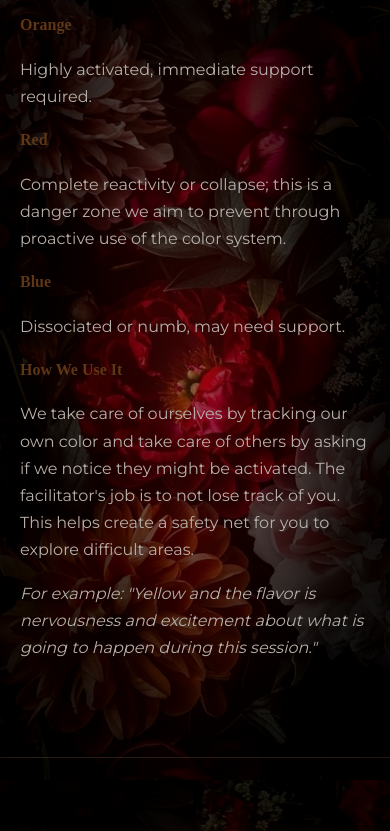
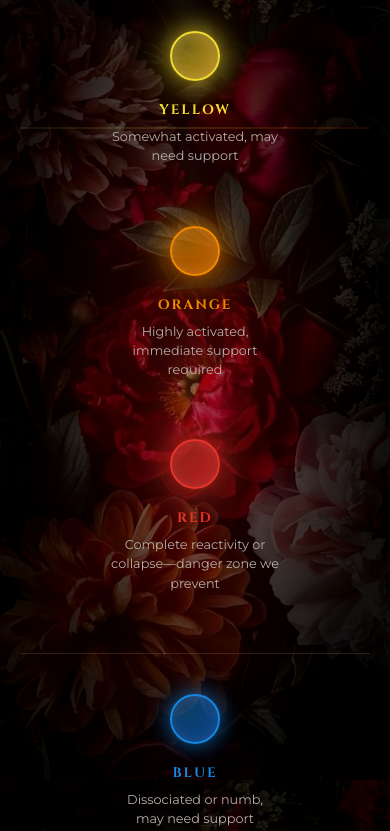
Before and after one commit to alimarie89/REVEL, a React (Vite) app in the folder frontend/: page /team-vision in a window 390 px wide. Shown: the part 7660-8491 px from the top of the page. Built offline with nearby package versions, Linux system fonts and the light colour scheme.

Commit message:
Redesign: Color Check System as cinematic nervous system spectrum visualization

```diff
--- a/frontend/src/pages/TeamVision.jsx
+++ b/frontend/src/pages/TeamVision.jsx
@@ -137,45 +137,73 @@
           <h2>The Color Check System</h2>
           <p className="subtitle">Shared language for the collective nervous system</p>
 
-          <p className="color-intro">The color check system provides shared language to describe a weather report of our nervous system state. This practice is built on two foundational values: <strong>care for the collective nervous system</strong> and <strong>the power of developing language together</strong>.</p>
+          <p className="color-intro">
+            The color check system provides shared language to describe a weather report of our nervous system state. When we can name what's happening in our bodies and hearts, we move from isolation into connection.
+          </p>
 
-          <p className="color-intro">When we can name what's happening in our bodies and hearts, we move from isolation into connection. When you share your color, you're inviting the collective to know you, to adjust, to care.</p>
+          {/* SPECTRUM VISUALIZATION */}
+          <div className="color-spectrum">
+            <div className="spectrum-band"></div>
 
-          <div className="colors-grid">
-            <div className="color-item green">
-              <h4>Green</h4>
-              <p>Regulated and present.</p>
+            {/* Primary Activation Spectrum */}
+            <div className="color-states-row">
+              <div className="color-point green">
+                <div className="color-dot"></div>
+                <div className="color-label">
+                  <h4>Green</h4>
+                  <p>Regulated and present</p>
+                </div>
+              </div>
+
+              <div className="color-point chartreuse">
+                <div className="color-dot"></div>
+                <div className="color-label">
+                  <h4>Chartreuse</h4>
+                  <p>Slightly activated but managing</p>
+                </div>
+              </div>
+
+              <div className="color-point yellow">
+                <div className="color-dot"></div>
+                <div className="color-label">
+                  <h4>Yellow</h4>
+                  <p>Somewhat activated, may need support</p>
+                </div>
+              </div>
+
+              <div className="color-point orange">
+                <div className="color-dot"></div>
+                <div className="color-label">
+                  <h4>Orange</h4>
+                  <p>Highly activated, immediate support required</p>
+                </div>
+              </div>
+
+              <div className="color-point red">
+                <div className="color-dot"></div>
+                <div className="color-label">
+                  <h4>Red</h4>
+                  <p>Complete reactivity or collapse—danger zone we prevent</p>
+                </div>
+              </div>
             </div>
 
-            <div className="color-item chartreuse">
-              <h4>Chartreuse</h4>
-              <p>Not green, but not yellow either. Slightly activated but managing.</p>
-            </div>
-
-            <div className="color-item yellow">
-              <h4>Yellow</h4>
-              <p>Somewhat activated, may need support.</p>
-            </div>
-
-            <div className="color-item orange">
-              <h4>Orange</h4>
-              <p>Highly activated, immediate support required.</p>
-            </div>
-
-            <div className="color-item red">
-              <h4>Red</h4>
-              <p>Complete reactivity or collapse; this is a danger zone we aim to prevent through proactive use of the color system.</p>
-            </div>
-
-            <div className="color-item blue">
-              <h4>Blue</h4>
-              <p>Dissociated or numb, may need support.</p>
+            {/* Blue State (Separate) */}
+            <div className="color-states-separate">
+              <div className="color-point blue">
+                <div className="color-dot"></div>
+                <div className="color-label">
+                  <h4>Blue</h4>
+                  <p>Dissociated or numb, may need support</p>
+                </div>
+              </div>
             </div>
           </div>
 
+          {/* HOW WE USE IT */}
           <div className="color-practice">
             <h4>How We Use It</h4>
-            <p>We take care of ourselves by tracking our own color and take care of others by asking if we notice they might be activated. The facilitator's job is to not lose track of you. This helps create a safety net for you to explore difficult areas.</p>
+            <p>We track our own color and ask others if they might be activated. When you share your color, you're inviting the collective to know you, to adjust, and to care. The facilitator's job is to not lose track of you, creating a safety net to explore difficult areas.</p>
             <p className="color-example"><em>For example: "Yellow and the flavor is nervousness and excitement about what is going to happen during this session."</em></p>
           </div>
         </div>
--- a/frontend/src/styles/TeamVision.css
+++ b/frontend/src/styles/TeamVision.css
@@ -299,45 +299,254 @@
   font-weight: 300;
 }
 
-.color-check-intro {
-  margin-bottom: 90px;
-  font-size: 1.05rem;
+.color-check-system {
+}
+
+.color-intro {
+  font-size: 1rem;
   line-height: 2.0;
   color: var(--text-light);
   font-weight: 300;
+  margin: 0 0 80px;
 }
 
-.color-check-grid {
-  display: grid;
-  grid-template-columns: repeat(2, 1fr);
-  gap: 50px 60px;
-  margin-top: 70px;
+/* SPECTRUM VISUALIZATION */
+.color-spectrum {
+  margin: 100px 0 80px;
+  position: relative;
 }
 
-.color-state {
-  border-left: 3px solid var(--gold);
-  padding-left: 35px;
-  padding-top: 10px;
-  padding-bottom: 10px;
+.spectrum-band {
+  position: absolute;
+  top: 50%;
+  left: 0;
+  right: 0;
+  height: 2px;
+  background: linear-gradient(
+    to right,
+    rgba(76, 175, 80, 0.3),
+    rgba(156, 204, 101, 0.3),
+    rgba(255, 235, 59, 0.3),
+    rgba(255, 152, 0, 0.3),
+    rgba(244, 67, 54, 0.3)
+  );
+  transform: translateY(-50%);
+  z-index: 1;
 }
 
-.color-name {
+.color-states-row {
+  display: flex;
+  justify-content: space-between;
+  align-items: flex-start;
+  gap: 20px;
+  margin-bottom: 120px;
+  position: relative;
+  z-index: 2;
+}
+
+.color-point {
+  display: flex;
+  flex-direction: column;
+  align-items: center;
+  flex: 1;
+  padding: 0 10px;
+}
+
+.color-dot {
+  width: 70px;
+  height: 70px;
+  border-radius: 50%;
+  margin: 0 auto 35px;
+  border: 3px solid;
+  display: flex;
+  align-items: center;
+  justify-content: center;
+  position: relative;
+  transition: transform 0.3s ease, filter 0.3s ease;
+}
+
+.color-dot::before {
+  content: '';
+  position: absolute;
+  top: 50%;
+  left: 50%;
+  transform: translate(-50%, -50%);
+  width: 100%;
+  height: 100%;
+  border-radius: 50%;
+  z-index: -1;
+  animation: pulse 3s ease-in-out infinite;
+}
+
+@keyframes pulse {
+  0%, 100% {
+    filter: blur(0px);
+    opacity: 0.3;
+    transform: translate(-50%, -50%) scale(1);
+  }
+  50% {
+    filter: blur(2px);
+    opacity: 0.1;
+    transform: translate(-50%, -50%) scale(1.3);
+  }
+}
+
+/* COLOR STATES */
+.color-point.green .color-dot {
+  background: radial-gradient(circle at 30% 30%, rgba(76, 175, 80, 0.4), rgba(56, 142, 60, 0.8));
+  border-color: #4caf50;
+  box-shadow:
+    0 0 20px rgba(76, 175, 80, 0.6),
+    0 0 40px rgba(76, 175, 80, 0.3),
+    inset 0 0 15px rgba(255, 255, 255, 0.1);
+}
+
+.color-point.green .color-dot::before {
+  background: radial-gradient(circle, rgba(76, 175, 80, 0.6), transparent);
+}
+
+.color-point.chartreuse .color-dot {
+  background: radial-gradient(circle at 30% 30%, rgba(156, 204, 101, 0.4), rgba(124, 179, 66, 0.8));
+  border-color: #9ccc65;
+  box-shadow:
+    0 0 20px rgba(156, 204, 101, 0.6),
+    0 0 40px rgba(156, 204, 101, 0.3),
+    inset 0 0 15px rgba(255, 255, 255, 0.1);
+}
+
+.color-point.chartreuse .color-dot::before {
+  background: radial-gradient(circle, rgba(156, 204, 101, 0.6), transparent);
+}
+
+.color-point.yellow .color-dot {
+  background: radial-gradient(circle at 30% 30%, rgba(255, 235, 59, 0.4), rgba(251, 192, 45, 0.8));
+  border-color: #ffeb3b;
+  box-shadow:
+    0 0 25px rgba(255, 235, 59, 0.7),
+    0 0 50px rgba(255, 235, 59, 0.4),
+    inset 0 0 15px rgba(255, 255, 255, 0.15);
+}
+
+.color-point.yellow .color-dot::before {
+  background: radial-gradient(circle, rgba(255, 235, 59, 0.7), transparent);
+}
+
+.color-point.orange .color-dot {
+  background: radial-gradient(circle at 30% 30%, rgba(255, 152, 0, 0.5), rgba(230, 124, 15, 0.9));
+  border-color: #ff9800;
+  box-shadow:
+    0 0 30px rgba(255, 152, 0, 0.8),
+    0 0 60px rgba(255, 152, 0, 0.4),
+    inset 0 0 15px rgba(255, 255, 255, 0.1);
+}
+
+.color-point.orange .color-dot::before {
+  background: radial-gradient(circle, rgba(255, 152, 0, 0.8), transparent);
+}
+
+.color-point.red .color-dot {
+  background: radial-gradient(circle at 30% 30%, rgba(244, 67, 54, 0.5), rgba(211, 47, 47, 0.9));
+  border-color: #f44336;
+  box-shadow:
+    0 0 35px rgba(244, 67, 54, 0.9),
+    0 0 70px rgba(244, 67, 54, 0.5),
+    inset 0 0 15px rgba(255, 255, 255, 0.1);
+}
+
+.color-point.red .color-dot::before {
+  background: radial-gradient(circle, rgba(244, 67, 54, 0.9), transparent);
+}
+
+.color-point.blue .color-dot {
+  background: radial-gradient(circle at 30% 30%, rgba(33, 150, 243, 0.4), rgba(21, 101, 192, 0.8));
+  border-color: #2196f3;
+  box-shadow:
+    0 0 20px rgba(33, 150, 243, 0.6),
+    0 0 40px rgba(33, 150, 243, 0.3),
+    inset 0 0 15px rgba(255, 255, 255, 0.1);
+}
+
+.color-point.blue .color-dot::before {
+  background: radial-gradient(circle, rgba(33, 150, 243, 0.6), transparent);
+}
+
+/* LABELS */
+.color-label {
+  text-align: center;
+  width: 100%;
+}
+
+.color-label h4 {
   font-family: 'Cinzel', serif;
-  font-size: 1.25rem;
+  font-size: 1.05rem;
+  font-weight: 700;
+  text-transform: uppercase;
+  letter-spacing: 2px;
+  margin: 0 0 10px;
+}
+
+.color-point.green .color-label h4 { color: #4caf50; }
+.color-point.chartreuse .color-label h4 { color: #9ccc65; }
+.color-point.yellow .color-label h4 { color: #ffeb3b; }
+.color-point.orange .color-label h4 { color: #ff9800; }
+.color-point.red .color-label h4 { color: #f44336; }
+.color-point.blue .color-label h4 { color: #2196f3; }
+
+.color-label p {
+  font-size: 0.9rem;
+  line-height: 1.7;
+  color: var(--text-muted);
+  margin: 0;
+  font-weight: 300;
+}
+
+/* BLUE STATE - SEPARATE */
+.color-states-separate {
+  display: flex;
+  justify-content: center;
+  margin-top: 60px;
+  padding-top: 60px;
+  border-top: 1px solid var(--divider);
+}
+
+.color-states-separate .color-point {
+  max-width: 200px;
+}
+
+/* HOW WE USE IT */
+.color-practice {
+  margin-top: 100px;
+  padding-top: 60px;
+  border-top: 1px solid var(--divider);
+}
+
+.color-practice h4 {
+  font-family: 'Cinzel', serif;
+  font-size: 0.95rem;
   font-weight: 700;
   color: var(--gold);
   text-transform: uppercase;
   letter-spacing: 2px;
-  margin: 0 0 15px;
-  text-shadow: 0 0 10px rgba(212, 165, 116, 0.15);
+  margin: 0 0 30px;
 }
 
-.color-state p {
-  margin: 0;
+.color-practice p {
+  font-size: 1rem;
   line-height: 2.0;
   color: var(--text-light);
-  font-size: 0.96rem;
   font-weight: 300;
+  margin: 0 0 25px;
+}
+
+.color-practice p:last-of-type {
+  margin-bottom: 0;
+}
+
+.color-example {
+  font-style: italic;
+  color: var(--text-muted);
+  font-size: 0.98rem;
+  margin-top: 20px;
 }
 
 .roles-intro {
@@ -576,9 +785,61 @@
     font-size: 1.4rem;
   }
 
-  .color-check-grid {
-    grid-template-columns: 1fr;
-    gap: 40px;
+  .color-spectrum {
+    margin: 80px 0 60px;
+  }
+
+  .spectrum-band {
+    top: 45%;
+  }
+
+  .color-states-row {
+    flex-wrap: wrap;
+    gap: 40px 15px;
+    margin-bottom: 80px;
+    justify-content: center;
+  }
+
+  .color-point {
+    flex: 0 1 calc(20% - 12px);
+    padding: 0 5px;
+  }
+
+  .color-dot {
+    width: 60px;
+    height: 60px;
+    margin: 0 auto 25px;
+    border-width: 2px;
+  }
+
+  .color-label h4 {
+    font-size: 0.9rem;
+  }
+
+  .color-label p {
+    font-size: 0.85rem;
+    line-height: 1.6;
+  }
+
+  .color-states-separate {
+    margin-top: 50px;
+    padding-top: 50px;
+  }
+
+  .color-practice {
+    margin-top: 80px;
+    padding-top: 50px;
+  }
+
+  .color-practice h4 {
+    margin-bottom: 25px;
+    font-size: 0.9rem;
+  }
+
+  .color-practice p {
+    font-size: 0.95rem;
+    line-height: 1.9;
+    margin: 0 0 20px;
   }
 
   .vision-section {
@@ -669,13 +930,74 @@
     font-size: 1.1rem;
   }
 
-  .color-check-grid {
-    grid-template-columns: 1fr;
-    gap: 30px;
+  .color-spectrum {
+    margin: 60px 0 40px;
   }
 
-  .color-state {
-    padding-left: 25px;
+  .spectrum-band {
+    top: 40%;
+    height: 1px;
+  }
+
+  .color-states-row {
+    flex-direction: column;
+    align-items: center;
+    gap: 60px;
+    margin-bottom: 60px;
+    justify-content: flex-start;
+  }
+
+  .color-point {
+    flex: none;
+    width: 100%;
+    max-width: 180px;
+  }
+
+  .color-dot {
+    width: 50px;
+    height: 50px;
+    margin: 0 auto 20px;
+    border-width: 2px;
+  }
+
+  .color-label h4 {
+    font-size: 0.85rem;
+    margin-bottom: 8px;
+  }
+
+  .color-label p {
+    font-size: 0.8rem;
+    line-height: 1.5;
+  }
+
+  .color-states-separate {
+    margin-top: 40px;
+    padding-top: 40px;
+  }
+
+  .color-states-separate .color-point {
+    max-width: 160px;
+  }
+
+  .color-practice {
+    margin-top: 60px;
+    padding-top: 40px;
+  }
+
+  .color-practice h4 {
+    margin-bottom: 20px;
+    font-size: 0.8rem;
+  }
+
+  .color-practice p {
+    font-size: 0.9rem;
+    line-height: 1.8;
+    margin: 0 0 18px;
+  }
+
+  .color-example {
+    font-size: 0.85rem;
+    line-height: 1.7;
   }
 
   .vision-closing {
```
